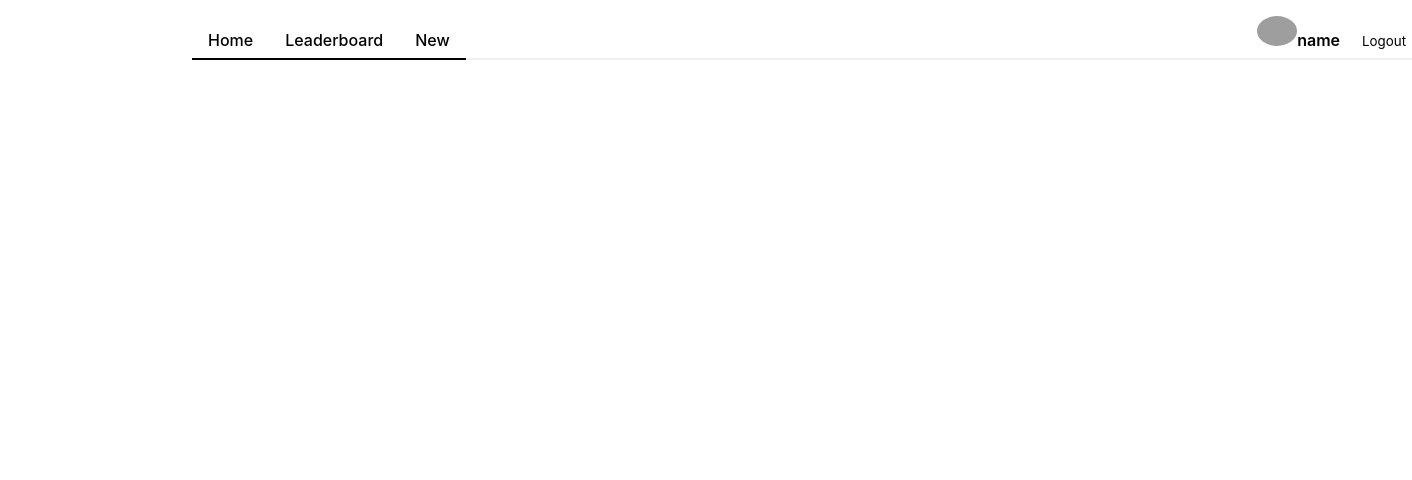
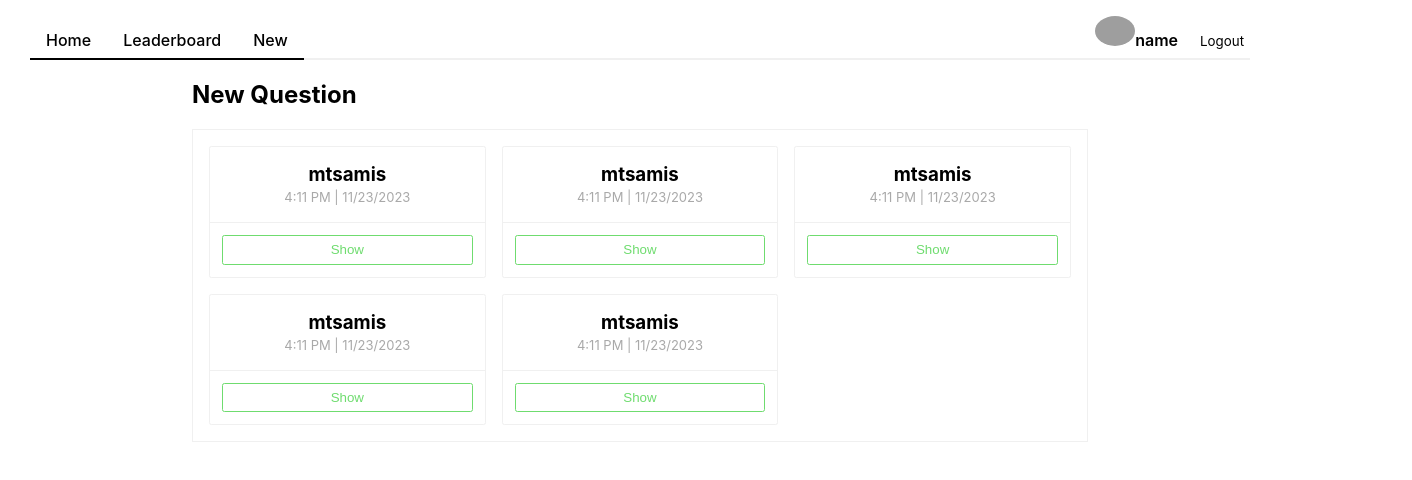
Before and after one commit to ntswambeni/react-final-project-udacity, a React (Create React App) app: page / in a window 1280 px wide. Shown: the top 480 px of the page, 1412 px wide, since content can reach past the window. Built offline with nearby package versions, Linux system fonts and the light colour scheme; grey boxes are pictures that could not be loaded.

Commit message:
chore: change folder structure

```diff
--- /dev/null
+++ b/src/App.js
@@ -0,0 +1,15 @@
+import Nav from "./components/Nav";
+import PollList from "./components/PollList";
+
+function App() {
+  return (
+    <div>
+      <Nav />
+      <div className="container">
+        <PollList />
+      </div>
+    </div>
+  );
+}
+
+export default App;
--- a/src/components/App.js
+++ /dev/null
@@ -1,11 +0,0 @@
-import Nav from "./Nav";
-
-function App() {
-  return (
-    <div className="container">
-      <Nav />
-    </div>
-  );
-}
-
-export default App;
--- a/src/index.js
+++ b/src/index.js
@@ -1,7 +1,7 @@
 import React from "react";
 import ReactDOM from "react-dom/client";
 import "./index.css";
-import App from "./components/App";
+import App from "./App";
 
 const root = ReactDOM.createRoot(document.getElementById("root"));
 root.render(
```
Also changed, not shown: 1 other file (tests, documents, lock files or other folders).
